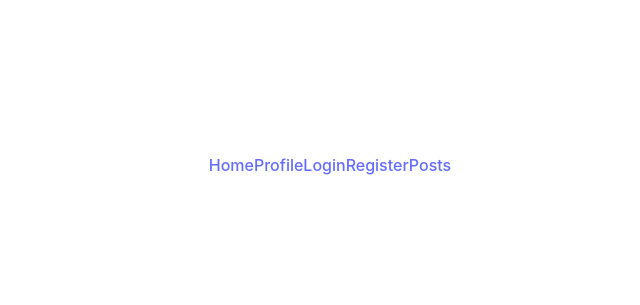
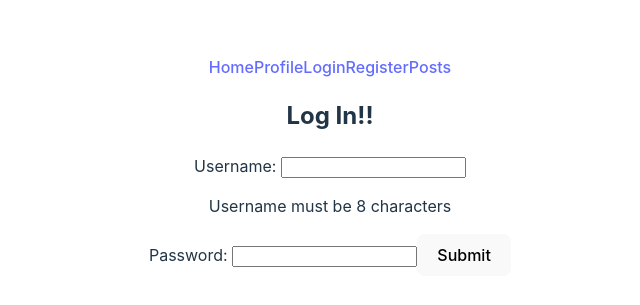
Before and after one commit to duncanharrelson/strangers-things, a React (Vite) app: page /login in a window 1280 px wide. Shown: the part 235-540 px from the top of the page, without its empty margins (310-950 px from the left). Built offline with nearby package versions, Linux system fonts and the light colour scheme; the HTML template or start-up script is replaced by a standard one.

Commit message:
rendered LoginForm

```diff
--- a/src/components/LoginForm.jsx
+++ b/src/components/LoginForm.jsx
@@ -1,7 +1,7 @@
 import React from "react";
-// import CreateNewUser from './api/index.js
+import userLogin from '..//api/index'
 import {Routes, Route} from "react-router-dom"
-
+import { useState } from 'react'
 
 function LogIn ({setToken}) {
 
@@ -13,7 +13,7 @@
     async function handleSubmit(event) {
         event.preventDefault();
         try {
-            const response= await CreateNewUser()
+            const response= await userLogin()
             console.log(result);
             setToken(result.token);
         } catch (error) {
--- a/src/components/MainSection.jsx
+++ b/src/components/MainSection.jsx
@@ -1,7 +1,7 @@
 import { Routes, Route } from "react-router-dom"
 import HomePage from "./HomePage"
 import RegisterForm from "./RegisterForm"
-
+import LoginForm from "./LoginForm"
 
 const MainSection = () => {
     return (
@@ -9,7 +9,7 @@
             <Routes>
                 <Route path="/" element ={<HomePage/>} />
                 <Route path="/profile" />
-                <Route path="/login" />
+                <Route path="/login" element={<LoginForm/>}/>
                 <Route path="/register" element = {<RegisterForm/>} />
                 <Route path="/posts" />
              </Routes>
```
